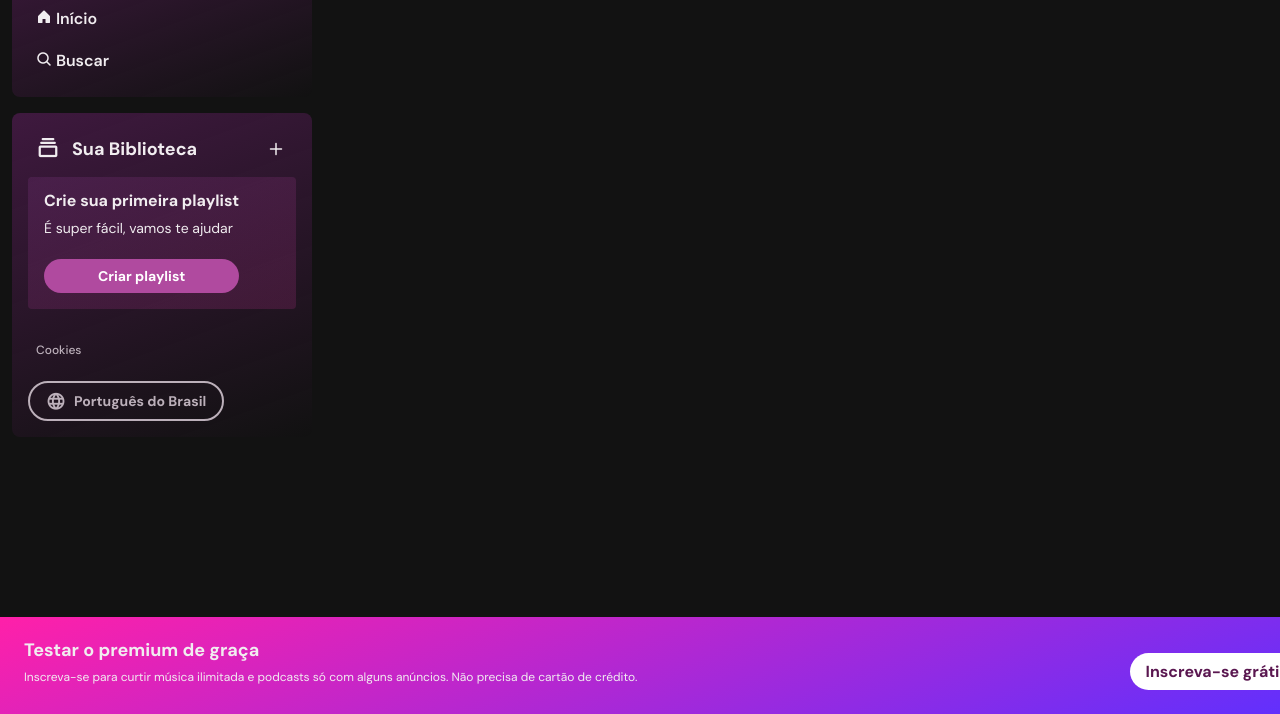
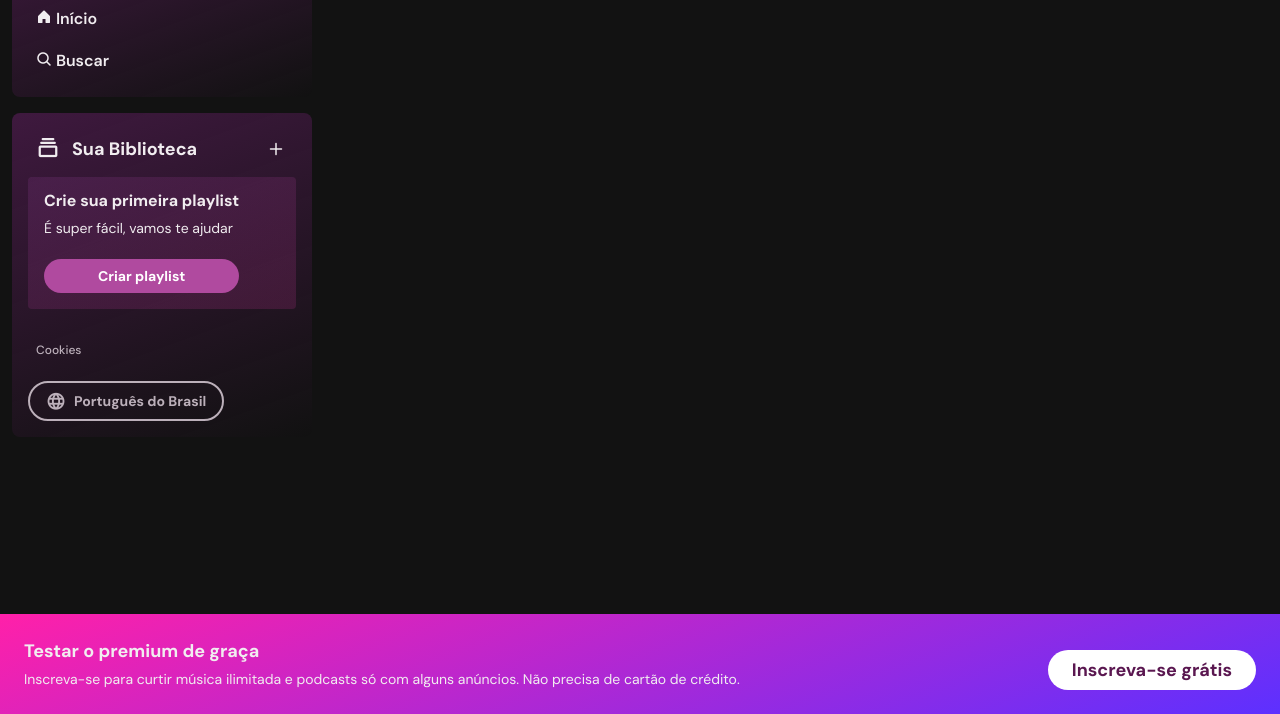
Before and after one commit to IsadeAlencar/imersao-alura-spotify, a plain HTML site: page index.html in a window 1280 px wide. Shown: the part 86-800 px from the top of the page. Drawn offline with nearby package versions, Linux system fonts and the light colour scheme.

Commit message:
Update styles.css

```diff
--- a/styles.css
+++ b/styles.css
@@ -232,9 +232,10 @@ footer {
     display: flex;
     justify-content: space-between;
     position: fixed;
+    align-items: center;
     bottom: 0;
     left: 0;
-    width: 100vw;
+    right: 0;
     background: linear-gradient(160deg, rgb(255, 32, 169), rgb(93, 48, 255));
     padding: 24px;
 }
@@ -253,7 +254,7 @@ footer {
 }
 
 .footer__content p {
-    font-size: 12px;
+    font-size: 14px;
     font-weight: 400;
 }
 
@@ -264,10 +265,10 @@ footer {
     color: var(--primary-5-components);
     border-radius: 24px;
     border: 0;
-    font-size: 16px;
+    font-size: 18px;
     font-weight: 700;
     font-family: "DM Sans", sans-serif;
-    padding: 8px 16px;
+    padding: 8px 24px;
     margin-top: 12px;
     cursor: pointer;
 }
```
